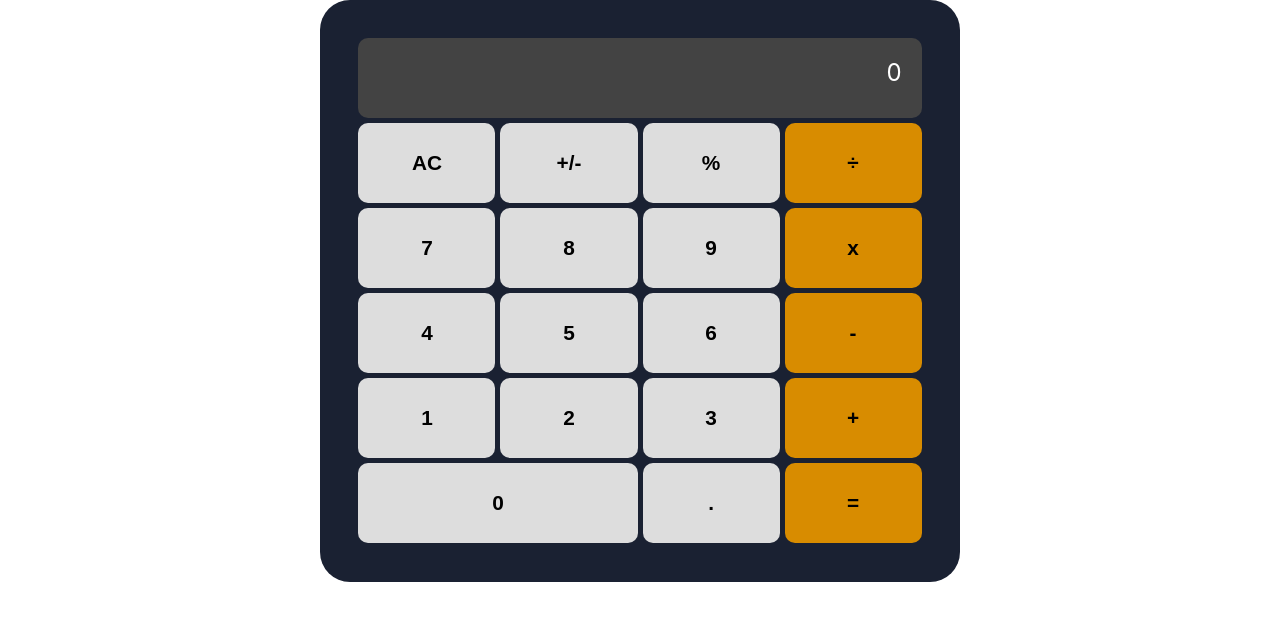
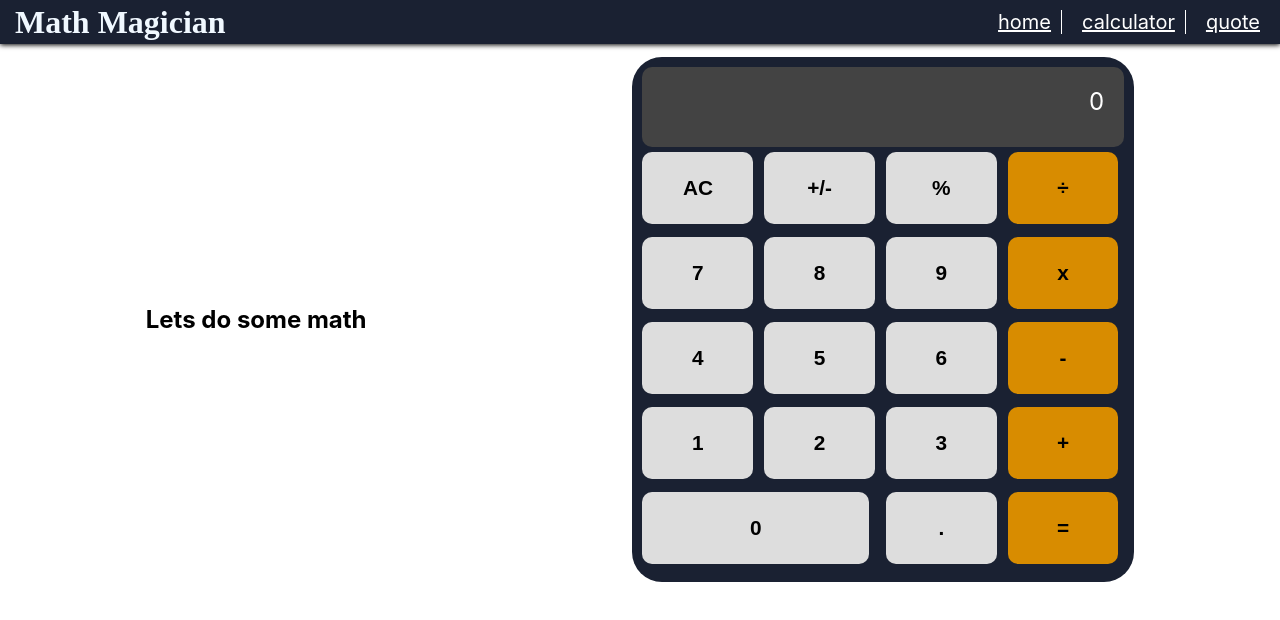
Before and after one commit to karanJ2212/magic-math, a React (Create React App) app: page /calculator in a window 1280 px wide. Shown: the top 620 px of the page. Built offline with nearby package versions, Linux system fonts and the light colour scheme.

Commit message:
added styling

```diff
--- a/package.json
+++ b/package.json
@@ -10,6 +10,7 @@
     "big.js": "^6.2.1",
     "react": "^18.2.0",
     "react-dom": "^18.2.0",
+    "react-router-dom": "^6.8.0",
     "react-scripts": "5.0.1",
     "web-vitals": "^2.1.4"
   },
--- a/src/App.css
+++ b/src/App.css
@@ -3,55 +3,3 @@
   padding: 0;
   box-sizing: border-box;
 }
-
-.calculator {
-  margin: 0 auto;
-  display: grid;
-  grid-template-columns: repeat(4, 1fr);
-  grid-auto-rows: 80px;
-  padding: 3%;
-  background-color: rgb(26 33 50);
-  width: 50%;
-  height: 50%;
-  border-radius: 30px;
-  grid-row-gap: 5px;
-  grid-column-gap: 5px;
-}
-
-button {
-  font-size: 1.3em;
-  font-weight: bold;
-  width: 100%;
-  border: none;
-  background-color: rgb(221, 221, 221);
-  border-radius: 10px;
-  cursor: pointer;
-}
-
-button:hover {
-  background-color: rgb(177, 174, 174);
-  transition: 0.25s ease-in;
-}
-
-.display-section {
-  grid-column: 1/5;
-  text-align: right;
-  font-size: 1.5em;
-  padding: 20px 20px;
-  background-color: rgb(67, 67, 67);
-  color: white;
-  border-radius: 10px;
-  border: none;
-}
-
-.zero {
-  grid-column: 1/3;
-}
-
-.operator {
-  background-color: rgb(216, 140, 0);
-}
-
-.operator:hover {
-  background-color: rgb(176, 116, 4);
-}
--- a/src/App.js
+++ b/src/App.js
@@ -3,11 +3,29 @@
 import './App.css';
 import React from 'react';
 
+import { BrowserRouter as Router, Routes, Route } from 'react-router-dom';
 import Calculator from './components/calculator';
+import Navbar from './components/navbar';
+import Home from './components/home';
+import Quote from './components/quote';
 
 class App extends React.Component {
   render() {
-    return (<Calculator />);
+    return (
+      <>
+        <React.StrictMode>
+          <Router>
+            <Navbar />
+            <Routes>
+              <Route exact path="/calculator" element={<Calculator />} />
+              <Route exact path="/" element={<Home />} />
+
+              <Route path="/quote" element={<Quote />} />
+            </Routes>
+          </Router>
+        </React.StrictMode>
+      </>
+    );
   }
 }
 
--- /dev/null
+++ b/src/components/calculator.css
@@ -0,0 +1,63 @@
+* {
+  overflow-x: hidden;
+}
+
+.container {
+  display: flex;
+  flex-direction: row;
+  justify-content: space-around;
+  align-items: center;
+  padding: 1%;
+}
+
+.calculator {
+  display: grid;
+  grid-template-columns: repeat(4, 1fr);
+  grid-auto-rows: 80px;
+  padding: 10px;
+  background-color: rgb(26 33 50);
+  width: 40%;
+  height: 50%;
+  border-radius: 30px;
+  grid-row-gap: 5px;
+  grid-column-gap: 5px;
+}
+
+button {
+  font-size: 1.3em;
+  font-weight: bold;
+  width: 95%;
+  border: none;
+  background-color: rgb(221, 221, 221);
+  border-radius: 10px;
+  cursor: pointer;
+  height: 90%;
+}
+
+button:hover {
+  background-color: rgb(177, 174, 174);
+  transition: 0.25s ease-in;
+}
+
+.display-section {
+  grid-column: 1/5;
+  text-align: right;
+  font-size: 1.5em;
+  padding: 20px 20px;
+  background-color: rgb(67, 67, 67);
+  color: white;
+  border-radius: 10px;
+  border: none;
+}
+
+.zero {
+  grid-column: 1/3;
+}
+
+.operator {
+  background-color: rgb(216, 140, 0);
+}
+
+.operator:hover {
+  background-color: rgb(176, 116, 4);
+}
--- a/src/components/calculator.js
+++ b/src/components/calculator.js
@@ -3,16 +3,8 @@
 // import React, { Component } from "react";
 import React, { useState } from 'react';
 import calculate from '../logic/calculate';
+import './calculator.css';
 
-// export default class calculator extends Component {
-//   constructor(props) {
-//     super(props);
-//     this.state = {
-//       total: '0',
-//       operation: null,
-//       next: null,
-//     };
-//   }
 export default function Calculator() {
   const [state, setState] = useState({
     total: '0',
@@ -22,8 +14,7 @@ export default function Calculator() {
 
   const newOperation = (event) => {
     const targetButton = event.target.innerText;
-    // const getResult = calculate(this.state, targetButton);
-    // this.setState(getResult);
+
     const getResult = calculate(state, targetButton);
     setState(getResult);
   };
@@ -31,6 +22,11 @@ export default function Calculator() {
   const { total, operation, next } = state;
   return (
     <>
+      <div className="container">
+
+        <div className="calText">
+          <h2>Lets do some math</h2>
+        </div>
         <div className="calculator">
           <div className="display-section">
             <p className="display-value">
@@ -101,6 +97,7 @@ export default function Calculator() {
             =
           </button>
         </div>
+      </div>
     </>
   );
 }
--- /dev/null
+++ b/src/components/home.css
@@ -0,0 +1,18 @@
+.home {
+  display: flex;
+  justify-content: center;
+  align-content: center;
+  flex-direction: column;
+  padding: 70px 0;
+  text-align: center;
+}
+
+h1 {
+  text-align: center;
+  color: rgb(26 33 50);
+}
+
+.desc {
+  font-size: 1.3rem;
+  font-weight: 400;
+}
--- /dev/null
+++ b/src/components/home.js
@@ -0,0 +1,16 @@
+import React from 'react';
+import './home.css';
+
+export default function Home() {
+  return (
+    <div>
+      <div className="home">
+        <h1>Welcome</h1>
+        <div className="desc">
+          Math Magicians is a website for all fans of mathematics. Make simple
+          calculations and view some of your favorite math quotes!
+        </div>
+      </div>
+    </div>
+  );
+}
--- /dev/null
+++ b/src/components/navbar.css
@@ -0,0 +1,37 @@
+
+.navbar {
+  display: flex;
+  flex-direction: row;
+  justify-content: space-between;
+  box-shadow: 0 1px 5px 0 black;
+  background-color: rgb(26 33 50);
+  padding-left: 15px;
+  align-items: center;
+}
+
+ul {
+  text-decoration: none;
+  display: flex;
+  flex-direction: row;
+  list-style: none;
+  gap: 10px;
+  align-items: center;
+  margin: 10px;
+  font-size: 20px;
+}
+
+.navbar li {
+  padding: 0 10px;
+  border-right: 1px solid white;
+  height: min-content;
+  color: white;
+}
+
+.navbar li:last-child {
+  padding: 0 10px;
+  border: 0;
+}
+
+.navbar li a {
+  color: white;
+}
--- /dev/null
+++ b/src/components/navbar.js
@@ -0,0 +1,22 @@
+import React from 'react';
+import { Link } from 'react-router-dom';
+import './navbar.css';
+
+export default function Navbar() {
+  return (
+    <div className="navbar">
+      <h1 style={{ fontFamily: 'Rubik Vinyl', color: 'aliceblue', fontWeight: 'bold' }}>Math Magician</h1>
+      <ul>
+        <li>
+          <Link to="/">home</Link>
+        </li>
+        <li>
+          <Link to="/calculator">calculator</Link>
+        </li>
+        <li>
+          <Link to="/quote">quote</Link>
+        </li>
+      </ul>
+    </div>
+  );
+}
--- /dev/null
+++ b/src/components/quote.css
@@ -0,0 +1,7 @@
+.pageContainer {
+  height: 80%;
+  display: flex;
+  flex-direction: column;
+  justify-content: center;
+  padding: 1em;
+}
--- /dev/null
+++ b/src/components/quote.js
@@ -0,0 +1,14 @@
+import React from 'react';
+import './quote.css';
+
+export default function Quote() {
+  return (
+    <div className=" pageContainer">
+      <p style={{ fontFamily: 'Tangerine', fontSize: '2.5em' }}>
+        &quot;Mathematics is not about numbers, equations, computations, or
+        algorithms: it is about understanding.&quot;
+      </p>
+      <span style={{ fontFamily: 'Tangerine', fontSize: '1.5em' }}>- Willian Paul Thurtson</span>
+    </div>
+  );
+}
```
Also changed, not shown: 1 other file (tests, documents, lock files or other folders). Lines whose indentation alone changed are shown as unchanged.
